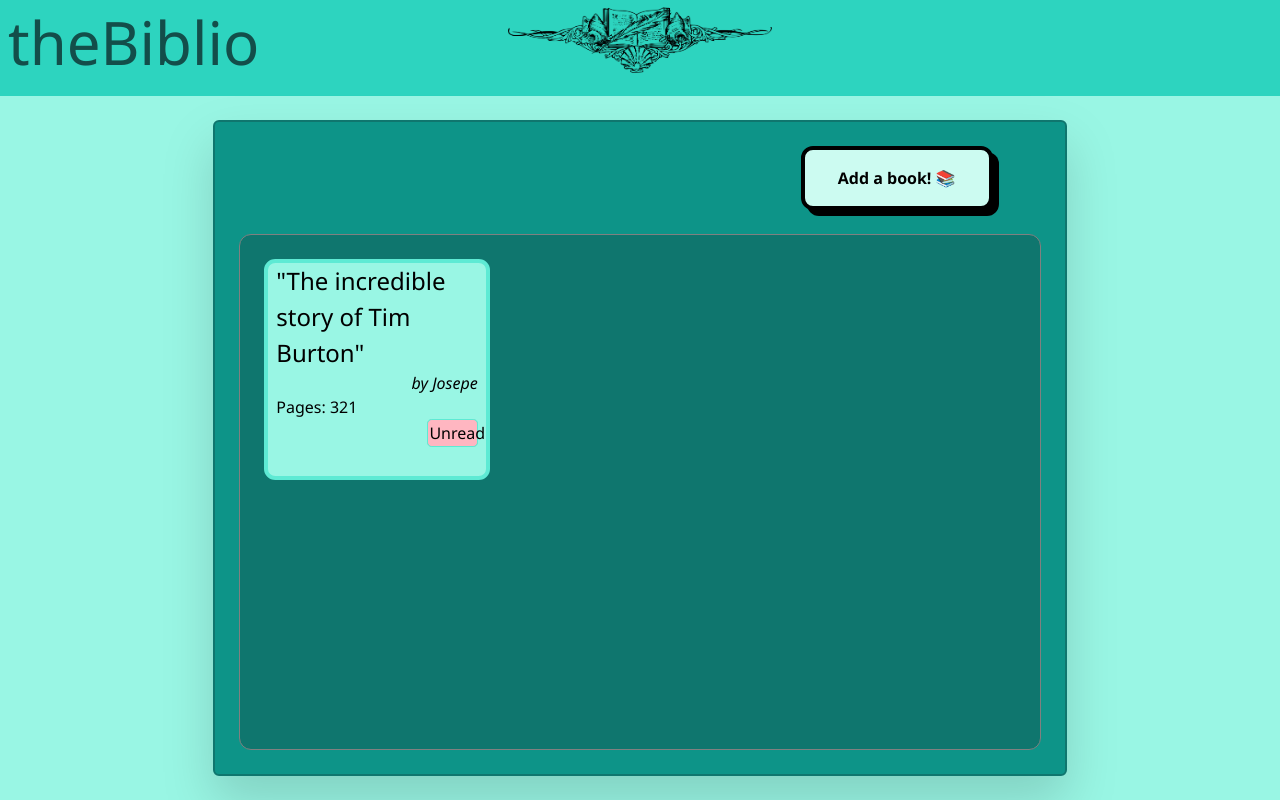
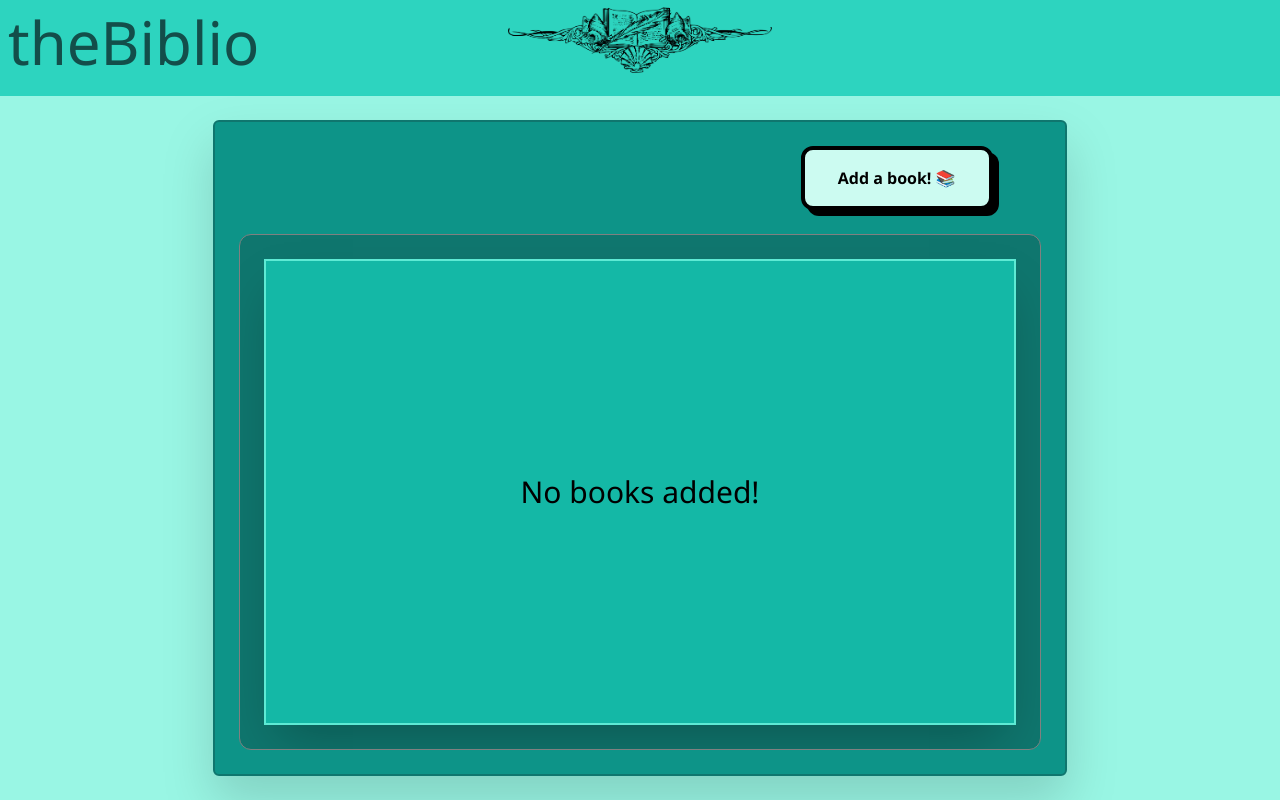
Before and after one commit to clabx/library-odin, a website: page index.html in a window 1280 px wide. Drawn offline with Linux system fonts and the light colour scheme.

Commit message:
Add js functionality to add books and toggle read/unread
Add js functions and structure to display new books on grid and allow user to toggle the "Read"/"Unread" display on each book.

```diff
--- a/index.html
+++ b/index.html
@@ -28,25 +28,16 @@
           </a>
         </div>
 
-        <div id="booksGrid" class="bg-teal-700 rounded-xl p-6 gap-6 h-full">
+        <div id="booksGrid" class="bg-teal-700 rounded-xl p-6 h-full overflow-scroll">
           <div
             id="noBooks"
-            class="bg-teal-500 flex border-2 border-teal-300 shadow-2xl hidden">
+            class="bg-teal-500 flex border-2 border-teal-300 shadow-2xl">
             <p
               class="w-fit h-fit self-center ml-auto mr-auto text-3xl select-none">
               No books added!
             </p>
           </div>
 
-          <div id="book">
-            <div id="bookTitle"><h1>"The incredible story of Tim Burton"</h1></div>
-            <div id="bookAuthor"><h2>by Josepe</h2></div>
-            <div id="bookPages"><p>Pages: 321</p></div>
-            <div id="bookRead">
-                <div>Read</div>
-                <div>Unread</div>
-            </div>
-          </div>
 
         </div>
       </div>
@@ -122,13 +113,13 @@
               </div>
               <div
                 id="unreadBook"
-                class="w-4/6 select-none flex items-center gap-2 cursor-pointer">
+                class="w-4/6 select-none flex items-center gap-2 cursor-pointer checked">
                 <p>Haven't read it.</p>
                 <div
                   class="w-8 h-8 bg-teal-200 rounded-full flex items-center border-2 border-teal-700">
                   <div
                     id="radioboxUnread"
-                    class="w-4 h-4 bg-teal-500 rounded-full ml-auto mr-auto fadeOut"></div>
+                    class="w-4 h-4 bg-teal-500 rounded-full ml-auto mr-auto"></div>
                 </div>
               </div>
             </div>
--- a/src/input.css
+++ b/src/input.css
@@ -24,29 +24,31 @@ html {
 }
 
 #booksGrid {
-  overflow: auto;
+  width: 100%;
   display: grid;
   border: 1px solid grey;
-  grid-template-rows: repeat(2, 1fr);
-  grid-template-columns: repeat(auto-fit, minmax(150px, 1fr));
+  grid-template-rows: repeat(2, minmax(170px, 1fr));
+  grid-template-columns: repeat(3, 1fr);
+  grid-auto-rows: minmax(175px, 1fr);
+  grid-auto-columns: 1fr;
+  gap: 1rem;
 }
 
 #noBooks {
-  grid-column: 2 / span 2;
+  grid-column: 1 / span 3;
   grid-row: 1 / span 2;
 }
 
 #book {
   display: flex;
   flex-direction: column;
-  width: 30%;
   height: 100%;
   background-color: rgb(153 246 228);
   border: solid 0.25rem rgb(94 234 212);
   border-radius: 5%;
   padding: 0.5rem;
   padding-top: 0;
-  overflow: scroll;
+  position: relative;
 }
 
 #book #bookTitle {
@@ -59,7 +61,9 @@ html {
 }
 
 #book #bookRead {
-  position: relative;
+  display: flex;
+  align-items: flex-end;
+  height: 100%;
 }
 
 #book #bookRead div {
@@ -71,9 +75,9 @@ html {
   margin-left: auto;
   user-select: none;
   cursor: pointer;
-  position: absolute;
-  right: 0;
   padding: 1px;
+  height: fit-content;
+  text-align: center;
 }
 
 #book #bookRead :nth-child(1) {
@@ -83,3 +87,7 @@ html {
 #book #bookRead :nth-child(2) {
   background-color: lightpink;
 }
+
+.hide {
+  display: none;
+}
```
Also changed, not shown: build/css/style.css, build/js/main.js.
